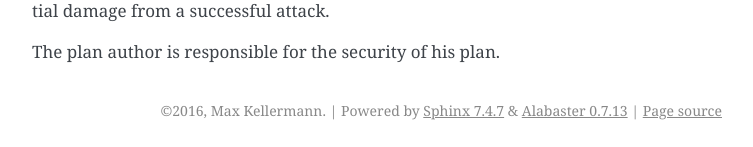
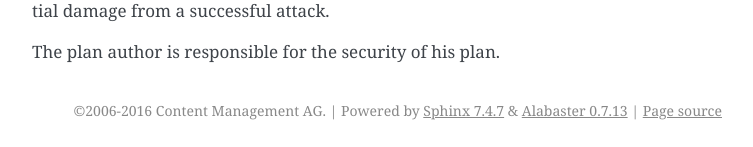
Before and after one commit to CM4all/workshop, a Sphinx documentation site: the page built from doc/index.rst, in a window 1280 px wide and 900 px high, scrolled down 3398 px. Shown: the part 750-897 px from the top of the window, without its empty margins (388-1141 px from the left). Built offline with Sphinx 7.4.7, drawn with Linux system fonts in a browser that asks for light colours.

Commit message:
doc: fix copyright

```diff
--- a/doc/conf.py
+++ b/doc/conf.py
@@ -50,7 +50,7 @@
 
 # General information about the project.
 project = 'Workshop'
-copyright = '2016, Max Kellermann'
+copyright = '2006-2016 Content Management AG'
 author = 'Max Kellermann'
 
 # The version info for the project you're documenting, acts as replacement for
```
